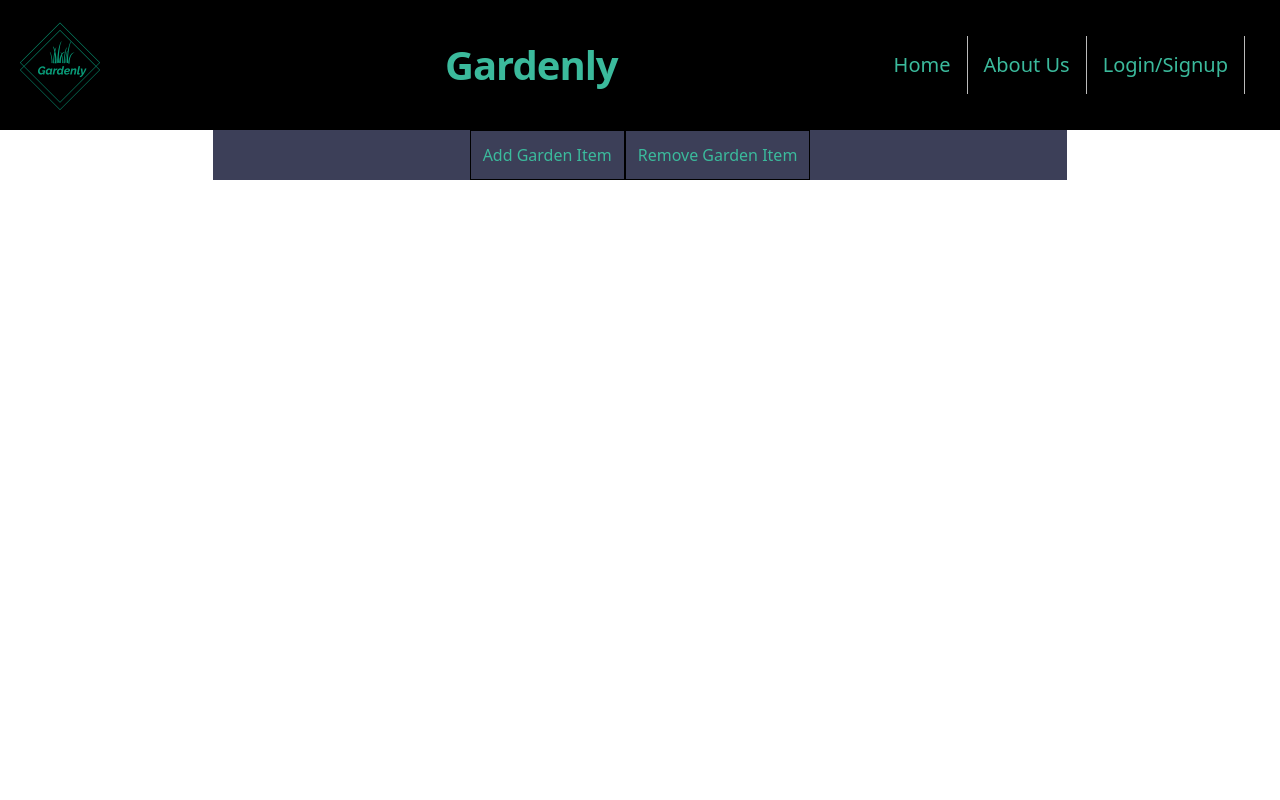
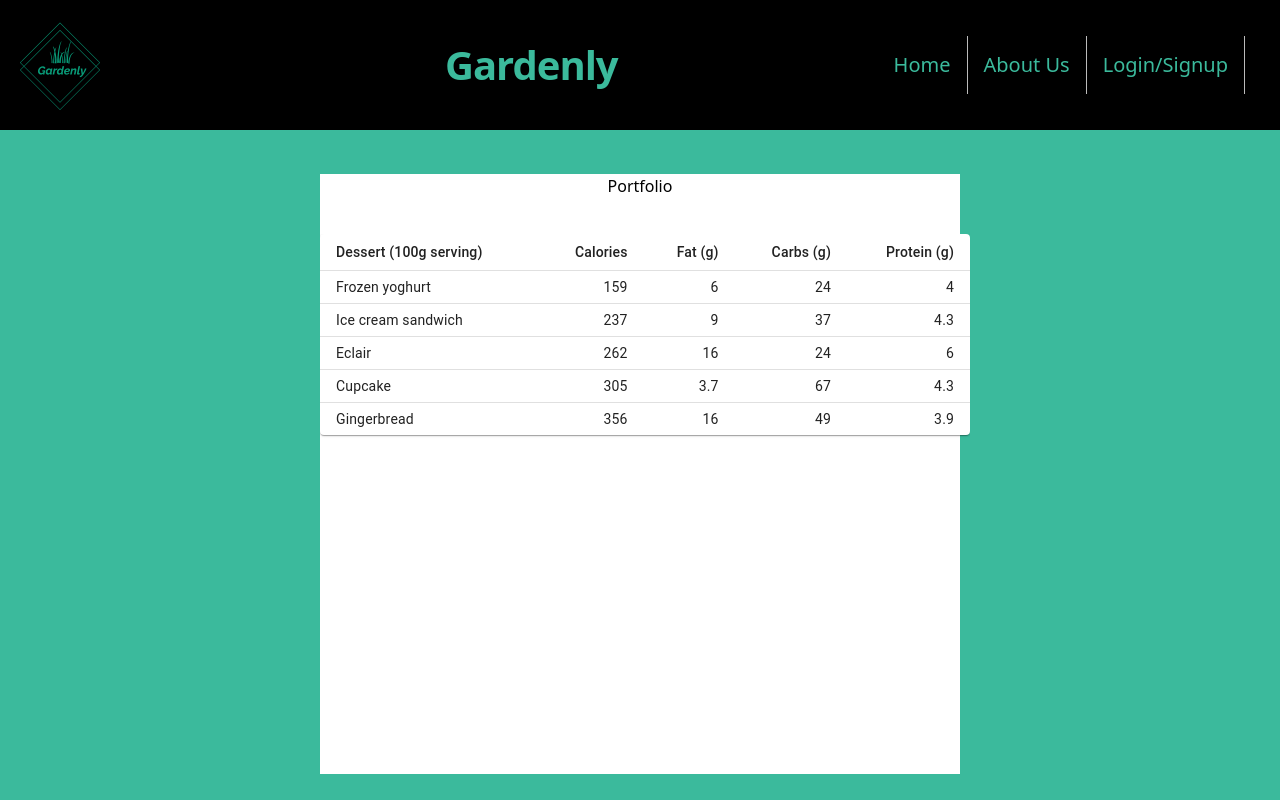
Before and after one commit to Neev1108/Gardenly, a Next.js app: page /navigation/portfolio in a window 1280 px wide. Built offline with nearby package versions, Linux system fonts and the light colour scheme.

Commit message:
working on table for portfolio

```diff
--- /dev/null
+++ b/components/GardenTable.js
@@ -0,0 +1,71 @@
+import * as React from 'react';
+import Table from '@mui/material/Table';
+import TableBody from '@mui/material/TableBody';
+import TableCell from '@mui/material/TableCell';
+import TableContainer from '@mui/material/TableContainer';
+import TableHead from '@mui/material/TableHead';
+import TableRow from '@mui/material/TableRow';
+import Paper from '@mui/material/Paper';
+
+
+const GardenTable = (props) => {
+    // Some fake data
+
+    function createData(name, calories, fat, carbs, protein) {
+        return { name, calories, fat, carbs, protein };
+      }
+
+      const rows = [
+        createData('Frozen yoghurt', 159, 6.0, 24, 4.0),
+        createData('Ice cream sandwich', 237, 9.0, 37, 4.3),
+        createData('Eclair', 262, 16.0, 24, 6.0),
+        createData('Cupcake', 305, 3.7, 67, 4.3),
+        createData('Gingerbread', 356, 16.0, 49, 3.9),
+      ];
+
+
+
+    return (
+        <div className="flex flex-col">
+            <h1 className="justify-center m-auto"> Portfolio </h1>
+
+
+            <div id="gardenTable" className="m-auto overflow-y-scroll h-80 mt-9">
+
+            <TableContainer component={Paper}>
+            <Table sx={{ minWidth: 650 }} size="small" aria-label="a dense table">
+              <TableHead>
+                <TableRow>
+                  <TableCell className="font-bold">Dessert (100g serving)</TableCell>
+                  <TableCell className="font-bold" align="right">Calories</TableCell>
+                  <TableCell className="font-bold" align="right">Fat&nbsp;(g)</TableCell>
+                  <TableCell className="font-bold" align="right">Carbs&nbsp;(g)</TableCell>
+                  <TableCell className="font-bold" align="right">Protein&nbsp;(g)</TableCell>
+                </TableRow>
+              </TableHead>
+              <TableBody>
+                {rows.map((row) => (
+                  <TableRow
+                    key={row.name}
+                    sx={{ '&:last-child td, &:last-child th': { border: 0 } }}
+                  >
+                    <TableCell component="th" scope="row">
+                      {row.name}
+                    </TableCell>
+                    <TableCell align="right">{row.calories}</TableCell>
+                    <TableCell align="right">{row.fat}</TableCell>
+                    <TableCell align="right">{row.carbs}</TableCell>
+                    <TableCell align="right">{row.protein}</TableCell>
+                  </TableRow>
+                ))}
+              </TableBody>
+            </Table>
+          </TableContainer>
+
+          </div>
+
+        </div>
+    );
+}
+
+export default GardenTable;
--- a/lib/profileMiddleware.js
+++ b/lib/profileMiddleware.js
@@ -18,8 +18,9 @@ export const profileEdit = (auth_token, first_name, last_name, phone_number) =>
 export const getGarden = (token) => {
     try {
         const res = axios.post("/api/profile/garden", token)
+        return res
     }
     catch(error){
-        console.log()
+        console.log(error)
     }
 }
--- a/pages/api/profile/garden.js
+++ b/pages/api/profile/garden.js
@@ -8,14 +8,14 @@ export default async function handler(req, res) {
   const { db } = await connectToDatabase();
 
   const garden = await db
-      .collection("users")
+      .collection("gardens")
       .findOne({"token": token})
 
 
 
       if (garden){
         console.log("Garden Info found for profile")
-        res.json(user)
+        res.json(garden)
       }
       else {
         console.log("Garden info not found for profile")
--- a/pages/navigation/portfolio.js
+++ b/pages/navigation/portfolio.js
@@ -2,6 +2,8 @@ import React from "react";
 import Layout from "../../components/Layout";
 import Cookies from "js-cookie";
 import { getUser } from "../../lib/userMiddleware";
+import {getGarden} from "../../lib/profileMiddleware"
+import Table from "../../components/GardenTable"
 
 class portfolio extends React.Component {
   constructor(props) {
@@ -12,6 +14,7 @@ class portfolio extends React.Component {
         plant_name: "",
         plant_age: "",
       },
+      portfolio : [],
       page: "",
       token: ""
     };
@@ -48,10 +51,17 @@ class portfolio extends React.Component {
   };
 
 
-
   //set up api call for garden
   getCurrentGarden = async () => {
-
+    const response = await getGarden(this.state.token)
+    if (response){
+      let { plants } = response.data
+      this.state.portfolio = Object.keys(plants).map((key) => [key, plants[key]]);
+      console.log("Garden found")
+    }
+    else {
+      console.log("Garden not found")
+    }
   }
 
   addGardenItem =  () => {
@@ -82,30 +92,16 @@ class portfolio extends React.Component {
     return (
       <>
         <Layout>
-          <div className="w-screen h-screen bg-white flex-col">
-            <nav className="flex w-8/12 h-[30] m-auto justify-center bg-grape">
+          <div className="w-screen h-screen flex flex-col bg-mint overflow-auto">
 
-              <div
-                onClick={this.addGardenItem()}
-                className="text-[16px] text-mint border border-black p-3"
-              >
-                {" "}
-                Add Garden Item{" "}
-              </div>
-              <div
-                onClick={this.removeGardenItem()}
-                className="text-[16px] text-mint border border-black p-3"
-              >
-                {" "}
-                Remove Garden Item{" "}
-              </div>
-            </nav>
-
-            <div className="flex justify-center w-8/12 m-auto items-center h-11">
-
+            <div className="w-1/2 m-auto bg-white h-3/4">
+            <Table data={this.state.portfolio} />
             </div>
 
-            <div id="table"></div>
+            <div className="m-auto" id="add_form">
+              {this.addForm()}
+             </div>
+
           </div>
         </Layout>
       </>
```
Also changed, not shown: 1 other file (tests, documents, lock files or other folders).
